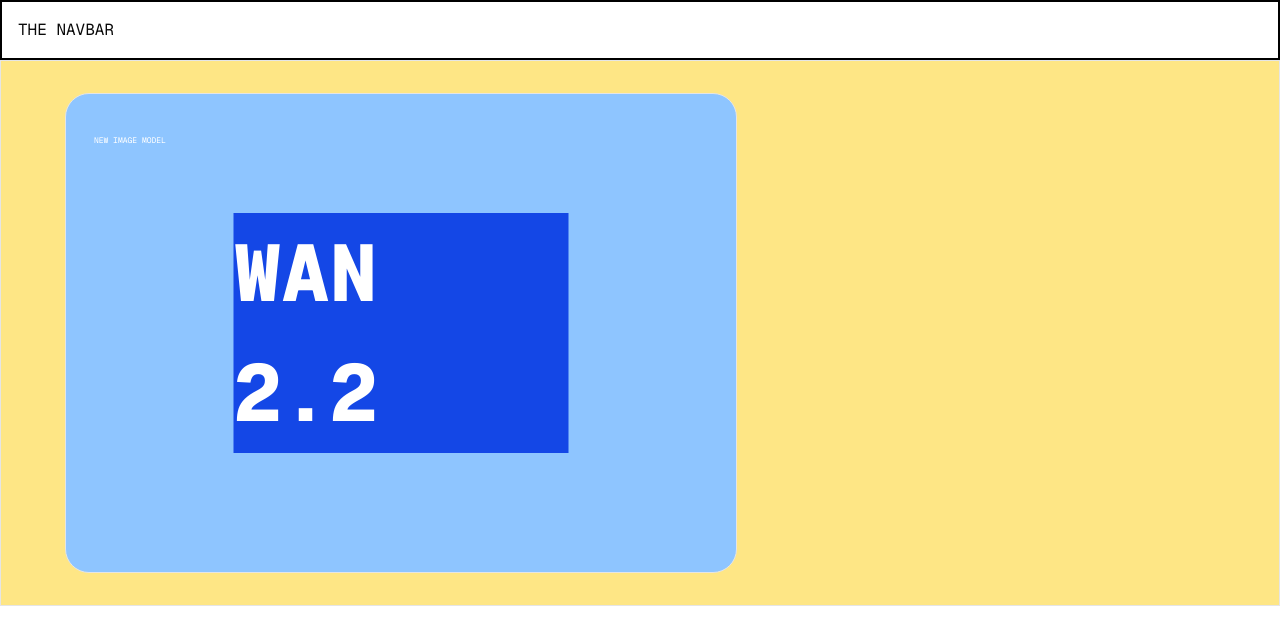
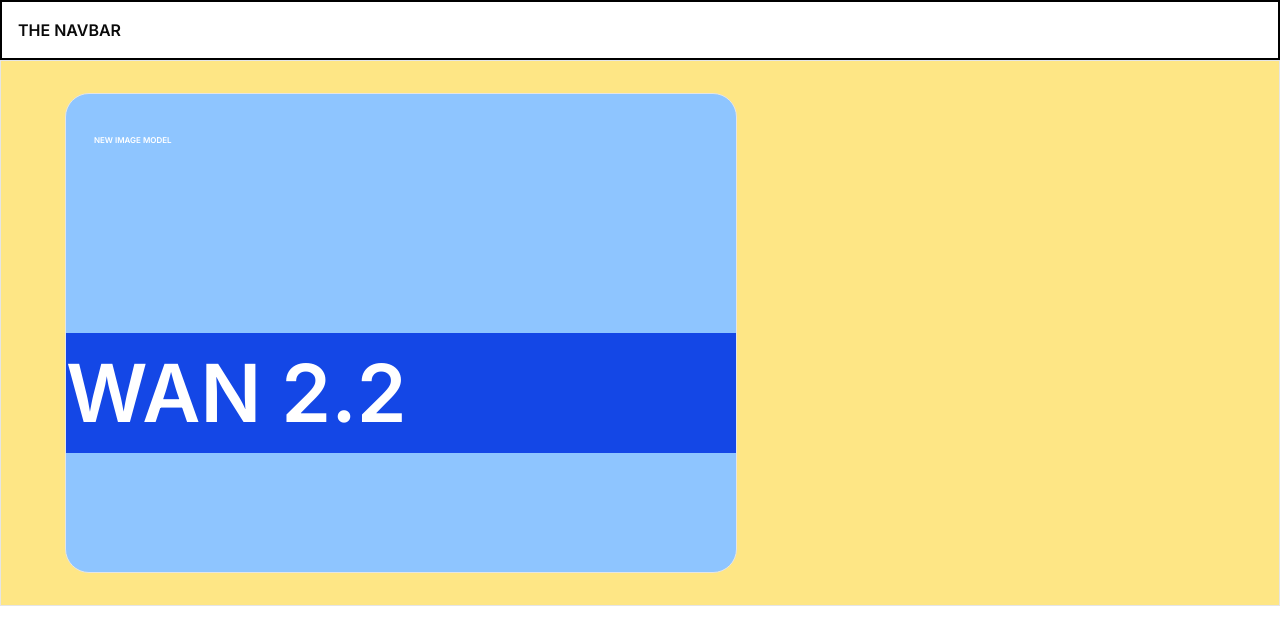
Before and after one commit to sheriffdeen-ajibola/frontend-challenge, a Next.js app: page / in a window 1280 px wide. Shown: the top 644 px of the page. Built offline with nearby package versions, Linux system fonts and the light colour scheme.

Commit message:
fonts confiured

```diff
--- a/src/components/carouselCard.tsx
+++ b/src/components/carouselCard.tsx
@@ -3,7 +3,7 @@ import React from "react";
 const CarouselCard = () => {
   return (
     <div className="w-full border m-8 max-w-2xl min-h-[60vh] rounded-3xl bg-blue-300 relative">
-      <h1 className="absolute top-1/2 left-1/2 -translate-x-1/2 -translate-y-1/2 text-[5em] font-extrabold text-white uppercase bg-blue-700">
+      <h1 className="font-mont w-full absolute top-1/2 left-1/2 -translate-x-1/2 text-[5em] font-bold text-white uppercase bg-blue-700">
         wan 2.2
       </h1>
       <span className="absolute top-1/12 left-1/24  text-[.5em] text-white uppercase ">
--- a/src/pages/index.tsx
+++ b/src/pages/index.tsx
@@ -1,7 +1,5 @@
-import Image from "next/image";
-import { Geist, Geist_Mono } from "next/font/google";
+import { Geist, Geist_Mono, Montserrat, Inter } from "next/font/google";
 import Navbar from "@/components/navbar";
-import CarouselCard from "@/components/carouselCard";
 import CarouselContainer from "@/components/carouselContainer";
 
 const geistSans = Geist({
@@ -14,9 +12,23 @@ const geistMono = Geist_Mono({
   subsets: ["latin"],
 });
 
+const montserrat = Montserrat({
+  variable: "--font-mont",
+  subsets: ["latin"],
+  weight: ["800"], // for WAN 2.2 heading
+});
+
+const inter = Inter({
+  variable: "--font-inter",
+  subsets: ["latin"],
+  weight: ["400", "500", "600"],
+  // 400 = body, 500 = button, 600 = subheading
+});
+
 export default function Home() {
   return (
-    <div className={`${geistSans.className} ${geistMono.className} `}>
+    <div
+      className={`${geistSans.className} ${geistMono.className} ${montserrat.className} ${inter.className} `}>
       <Navbar />
       <CarouselContainer />
     </div>
--- a/src/styles/globals.css
+++ b/src/styles/globals.css
@@ -43,6 +43,8 @@
   --color-foreground: var(--foreground);
   --font-sans: var(--font-geist-sans);
   --font-mono: var(--font-geist-mono);
+  --font-mont: var(--font-mont);
+  --font-inter: var(--font-inter);
   --color-sidebar-ring: var(--sidebar-ring);
   --color-sidebar-border: var(--sidebar-border);
   --color-sidebar-accent-foreground: var(--sidebar-accent-foreground);
```
